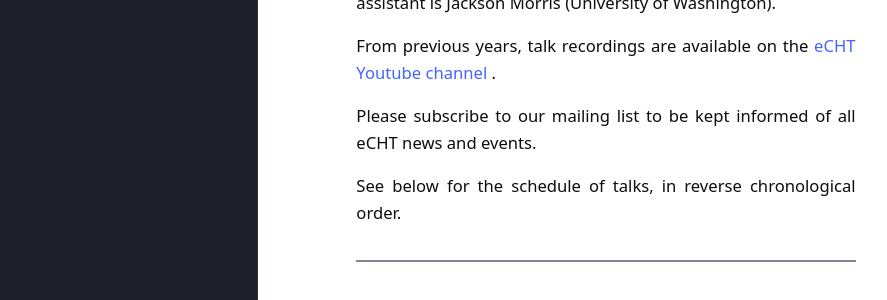
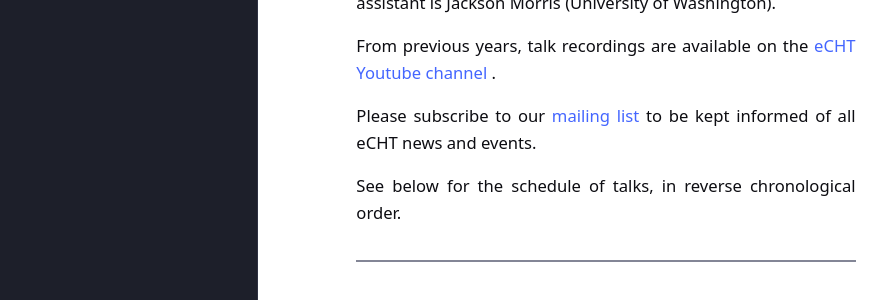
Before and after one commit to eCHTorc/eCHTorc.github.io, a Jekyll site: the page built from eCHT-research-seminar.html, in a window 1280 px wide and 900 px high, scrolled down 539 px. Shown: the part 156-456 px from the top of the window, without its empty margins (43-930 px from the left). Built offline with Jekyll 4.4.1, drawn with Linux system fonts in a browser that asks for light colours; part of the change alters nothing that is shown.

```diff
--- a/eCHT-research-seminar.html
+++ b/eCHT-research-seminar.html
@@ -39,7 +39,7 @@ From previous years, talk recordings are available on the <a href="https://www.y
 </p>
 
 <p>
-Please subscribe to our mailing list to be kept informed of all eCHT news and events.
+Please subscribe to our <a href="https://lists.wayne.edu/cgi-bin/wa?SUBED1=ECHT&A=1"> mailing list </a> to be kept informed of all eCHT news and events.
 </p>
 
 <p>
```
